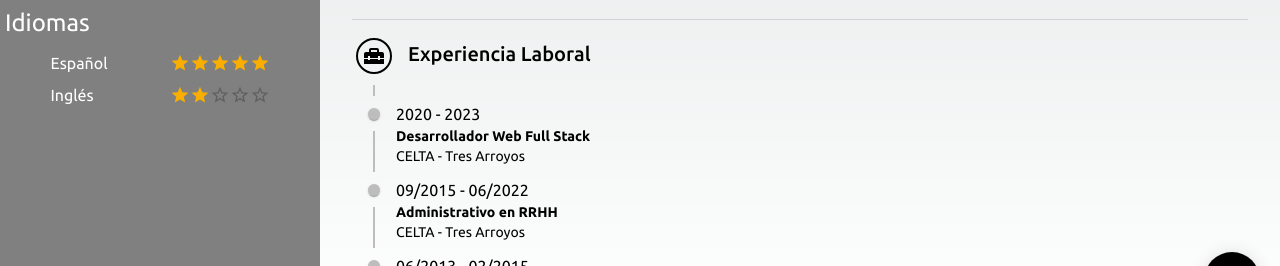
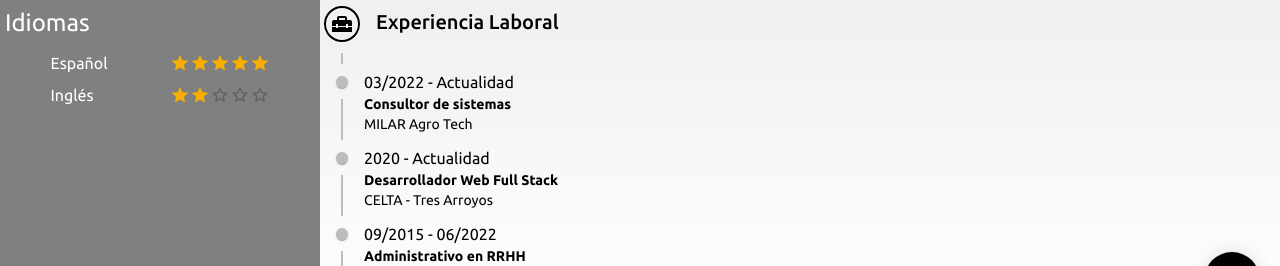
Before and after one commit to fdcrespi/CV, a Next.js app: page / in a window 1280 px wide. Shown: the part 476-742 px from the top of the page. Built offline with nearby package versions, Linux system fonts and the light colour scheme.

Commit message:
se cambiaron skills

```diff
--- a/components/Resume.js
+++ b/components/Resume.js
@@ -7,7 +7,7 @@ import SkillResume from './SkillResume'
 
 export default function Resume({name, resume, study, works, skill}) {
   return (
-    <Grid item className={styles.resumeDate} xs={12} sm={8} md={9}>
+    <Grid item className={styles.resumeDate} xs={12} sm={8} md={9} sx={{padding: 0}}>
       <HeaderResume name={name} resume={resume} />
       <Divider />
       <StudyResume study={study} />
--- a/components/ShareSpeedDial.js
+++ b/components/ShareSpeedDial.js
@@ -27,11 +27,11 @@ const handleClick = () => {
 const actions = [
   {
     icon: <Link href="javascript:window.print()" className={styles.buttonPrint}><PrintIcon /></Link>,
-    name: 'Print'
+
   },
   {
     icon: <ShareIcon onClick={handleClick} />,
-    name: 'Share'
+
   }
 ];
 
@@ -45,7 +45,7 @@ const actions = [
 
 export default function ShareSpeedDial() {
   return (
-    <Box className={styles.ShareSpeedDial}>
+    <Box className={styles.ShareSpeedDial} id="option-plus">
       <SpeedDial
         ariaLabel="SpeedDial basic example"
         sx={{ position: 'fixed', bottom: 16, right: 20 }}
@@ -53,7 +53,7 @@ export default function ShareSpeedDial() {
       >
         {actions.map((action) => (
           <SpeedDialAction
-            key={action.name}
+            key={action.icon}
             icon={action.icon}
             tooltipTitle={action.name}
           />
--- a/lang/en.json
+++ b/lang/en.json
@@ -51,9 +51,14 @@
     "title": "Work Experience",
     "jobs": [
       {
+        "Name": "Systems Consultant",
+        "Institution": "MILAR Agro Tech",
+        "Date": "02/2022 - Present"
+      },
+      {
         "Name": "Full Stack Web Developer",
         "Institution": "CELTA - Tres Arroyos",
-        "Date": "07/2022 - 2023"
+        "Date": "07/2022 - Present"
       },
       {
         "Name": "HR administrative",
@@ -102,7 +107,7 @@
       },
       {
         "Name": "Nodejs",
-        "Level": 3,
+        "Level": 4,
         "Icon": "/iconSkills/nodejs.png"
       },
       {
@@ -122,7 +127,7 @@
       },
       {
         "Name": "Express",
-        "Level": 2,
+        "Level": 3,
         "Icon": "/iconSkills/express.png"
       },
       {
--- a/lang/es.json
+++ b/lang/es.json
@@ -51,9 +51,14 @@
     "title": "Experiencia Laboral",
     "jobs": [
       {
+        "Name": "Consultor de sistemas",
+        "Institution": "MILAR Agro Tech",
+        "Date": "03/2022 - Actualidad"
+      },
+      {
         "Name": "Desarrollador Web Full Stack",
         "Institution": "CELTA - Tres Arroyos",
-        "Date": "2020 - 2023"
+        "Date": "2020 - Actualidad"
       },
       {
         "Name": "Administrativo en RRHH",
@@ -102,7 +107,7 @@
       },
       {
         "Name": "Nodejs",
-        "Level": 3,
+        "Level": 4,
         "Icon": "/iconSkills/nodejs.png"
       },
       {
@@ -122,7 +127,7 @@
       },
       {
         "Name": "Express",
-        "Level": 2,
+        "Level": 3,
         "Icon": "/iconSkills/express.png"
       },
       {
--- a/src/styles/PersonalDate.module.css
+++ b/src/styles/PersonalDate.module.css
@@ -34,6 +34,9 @@
   .personalDate {
     background-color: rgb(var(--background-start-rgb));
     color: rgb(var(--foreground-rgb));
-    grid-row: 1 / 4 !important;
+   /*  grid-row: 1 / 4 !important; */
+    order: 1;
+    display: flex;
+    align-items: center;
   }
 }
--- a/src/styles/Resume.module.css
+++ b/src/styles/Resume.module.css
@@ -9,8 +9,11 @@
 @media print {
   .resumeDate {
     height: auto;
+    width: 100vw;
     background-color: rgb(var(--background-start-rgb));
     overflow: hidden;
-    grid-row: 1 / 4 !important;
+    /* grid-row: 1 / 4 !important; */
+    order: 2;
   }
+
 }
--- a/src/styles/globals.css
+++ b/src/styles/globals.css
@@ -118,4 +118,12 @@ a {
     background: rgb(var(--background-start-rgb));
     overflow: hidden;
   }
+
+  #demo-select-small {
+    display: none;
+  }
+
+  #option-plus {
+    display: none;
+  }
 }
```
Also changed, not shown: components/LanguajeSelector.js (line endings or trailing spaces), public/9fce85e3-f39a-4503-82ba-77c24d228b4b.jpg (deleted).
